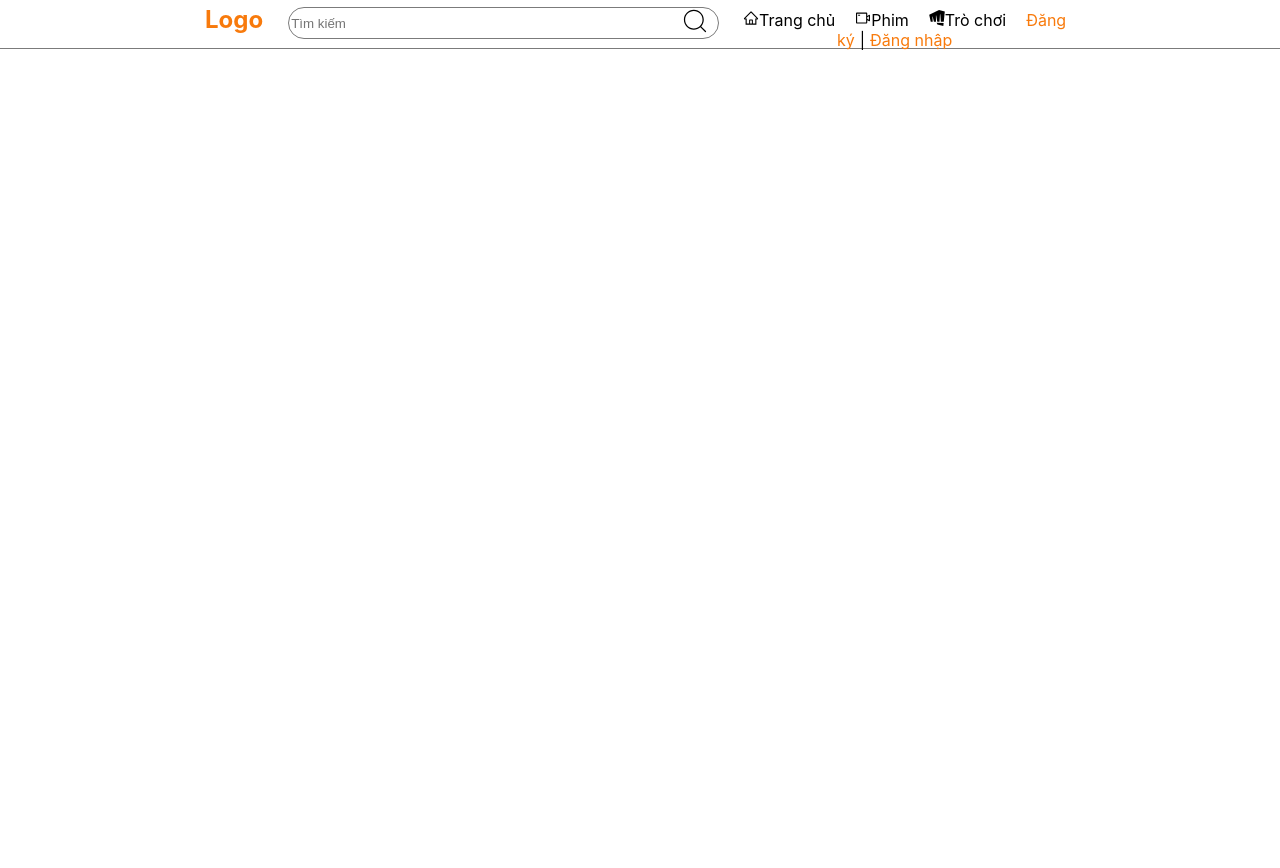
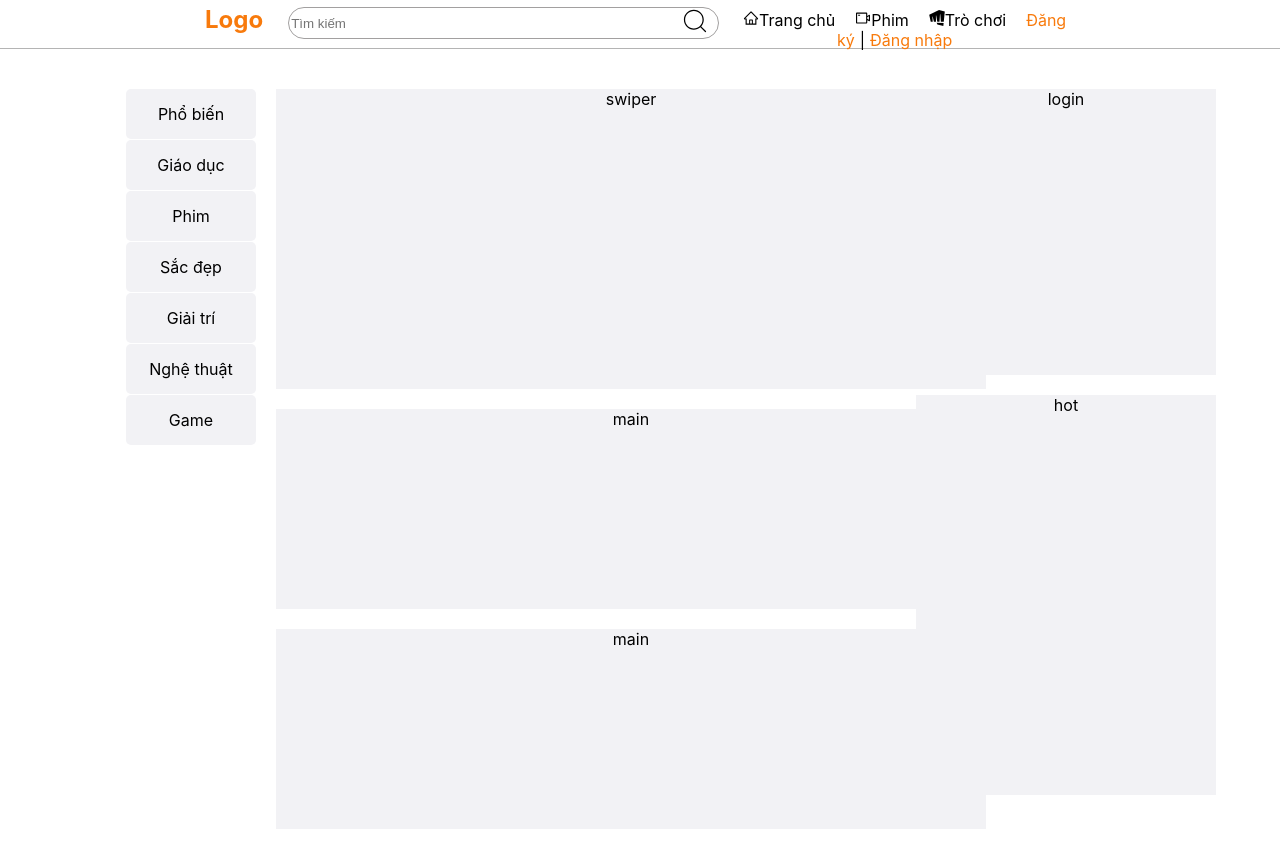
Before and after one commit to LuongLuyen/social-network-web, a React (Create React App) app: page / in a window 1280 px wide. Shown: the top 868 px of the page. Before the commit the page ends 800 px from the top, so only its background shows below. Built offline with nearby package versions, Linux system fonts and the light colour scheme.

Commit message:
layout Inroduce page

```diff
--- a/src/App.js
+++ b/src/App.js
@@ -1,11 +1,10 @@
-import Header from './Components/Header'
+import Introduce from './Page/Introduce'
 import './App.css';
 
 function App() {
   return (
     <div className="App">
-      <Header/>
-
+      <Introduce/>
     </div>
   );
 }
--- /dev/null
+++ b/src/Page/Introduce.js
@@ -0,0 +1,55 @@
+import Header from "../Components/Header"
+import '../Style/PageStyle/Introduce.css'
+function Introduce() {
+    return (
+        <div>
+            <Header/>
+            <div className="content">
+                <nav className="content__nav">
+                    <div className="content__nav-item">
+                        <div className="content__nav-btn">Phổ biến</div>
+                    </div>
+                    <div className="content__nav-item">
+                        <div className="content__nav-btn">Giáo dục</div>
+                    </div>
+                    <div className="content__nav-item">
+                        <div className="content__nav-btn">Phim</div>
+                    </div>
+                    <div className="content__nav-item">
+                        <div className="content__nav-btn">Sắc đẹp</div>
+                    </div>
+                    <div className="content__nav-item">
+                        <div className="content__nav-btn">Giải trí</div>
+                    </div>
+                    <div className="content__nav-item">
+                        <div className="content__nav-btn">Nghệ thuật</div>
+                    </div>
+                    <div className="content__nav-item">
+                        <div className="content__nav-btn">Game</div>
+                    </div>
+                </nav>
+                <article className="content__article">
+                    <div className="content__article-swiper">
+                        swiper
+                    </div>
+                    <div className="content__article-main">
+                        main
+                    </div>
+                    <div className="content__article-main">
+                        main
+                    </div>
+                </article>
+                <aside className="content__aside">
+                    <div className="content__aside-login">
+                        login
+                    </div>
+                    <div className="content__aside-hot">
+                        hot
+                    </div>
+                </aside>
+            </div>
+        </div>
+     );
+}
+
+export default Introduce;
--- a/src/Style/ComponentStyle/Header.css
+++ b/src/Style/ComponentStyle/Header.css
@@ -2,7 +2,7 @@
     height: 48px;
     display: flex;
     justify-content: space-between;
-    border-bottom: solid 1px #7b7b7b;
+    border-bottom: solid 1px #b4b4b4;
 }
 .header__logo {
     margin: 5px;
@@ -20,7 +20,7 @@
     height: 28px;
     width: 425px;
     border-radius: 999px;
-    border: solid 1px #7b7b7b;
+    border: solid 1px #a2a0a0;
     position: relative;
 }
 .header__list {
--- /dev/null
+++ b/src/Style/PageStyle/Introduce.css
@@ -0,0 +1,67 @@
+.content {
+    display: flex;
+    justify-content: space-around;
+}
+.content__nav {
+    margin-top: 40px;
+    width: 20%;
+    height: 100vh;
+}
+.content__aside {
+    margin-top: 20px;
+    width: 30%;
+    height: 100vh;
+}
+.content__article {
+    margin-top: 20px;
+    width: 50%;
+    height: 100vh;
+}
+.content__nav-item {
+    display: flex;
+    justify-content: flex-end;
+    padding-bottom: 1px;
+}
+.content__nav-btn {
+    width: 130px;
+    height: 50px;
+    border-radius: 5px;
+    display: flex;
+    justify-content: center;
+    align-items: center;
+    background-color: #f2f2f5;
+}
+.content__nav-btn:hover {
+    background-color: rgb(250, 95, 39);
+    width: 130px;
+    height: 50px;
+    border-radius: 5px;
+    display: flex;
+    justify-content: center;
+    align-items: center;
+    color: #fff;
+}
+.content__aside-login {
+    background-color: #f2f2f5;
+    width: 300px;
+    height: 286px;
+    margin: 20px;
+}
+.content__aside-hot {
+    background-color: #f2f2f5;
+    width: 300px;
+    height: 400px;
+    margin: 20px;
+}
+.content__article-swiper {
+    margin: 20px;
+    background-color: #f2f2f5;
+    width: 710px;
+    height: 300px;
+}
+.content__article-main {
+    margin: 20px;
+    background-color: #f2f2f5;
+    width: 710px;
+    height: 200px;
+}
```
